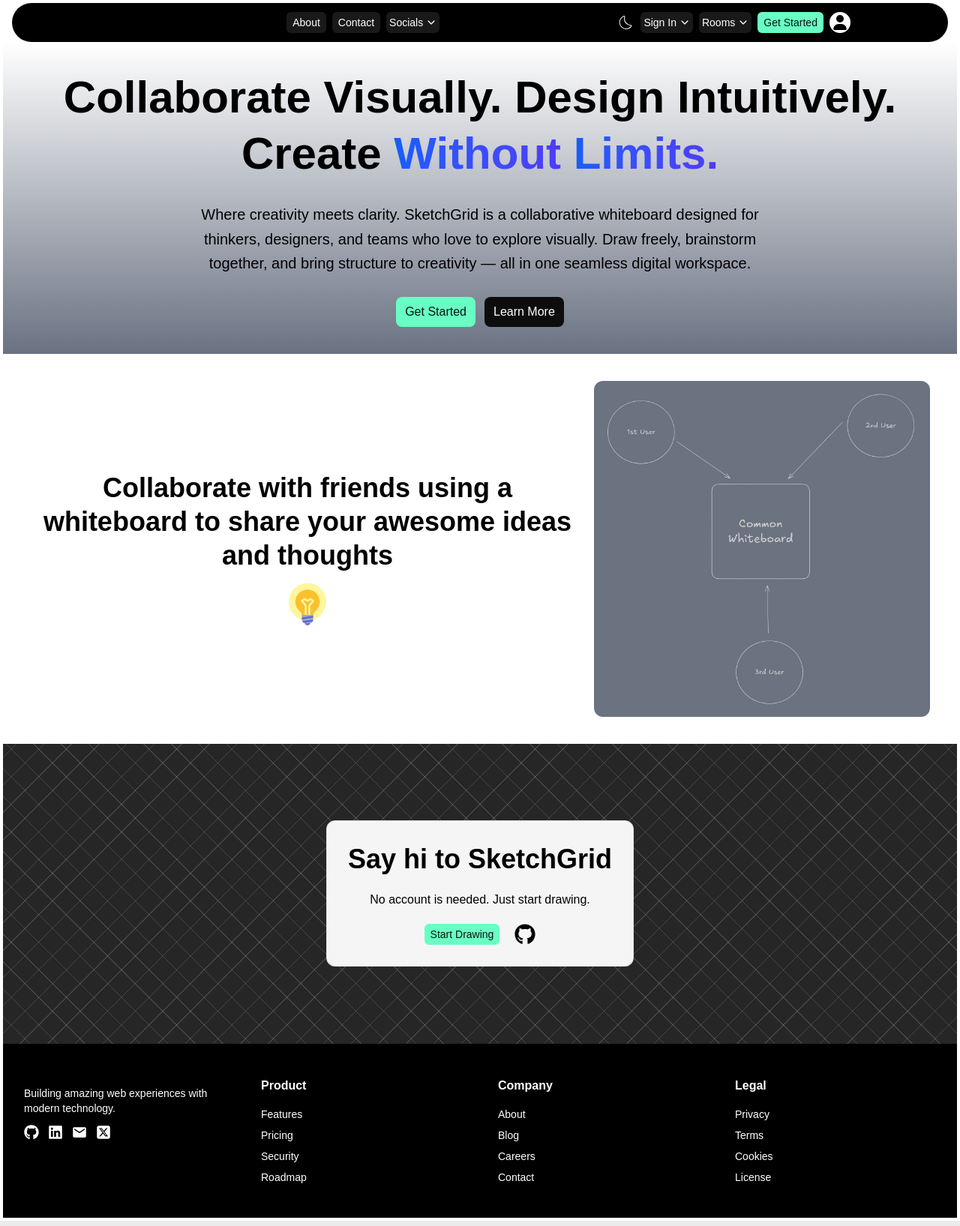
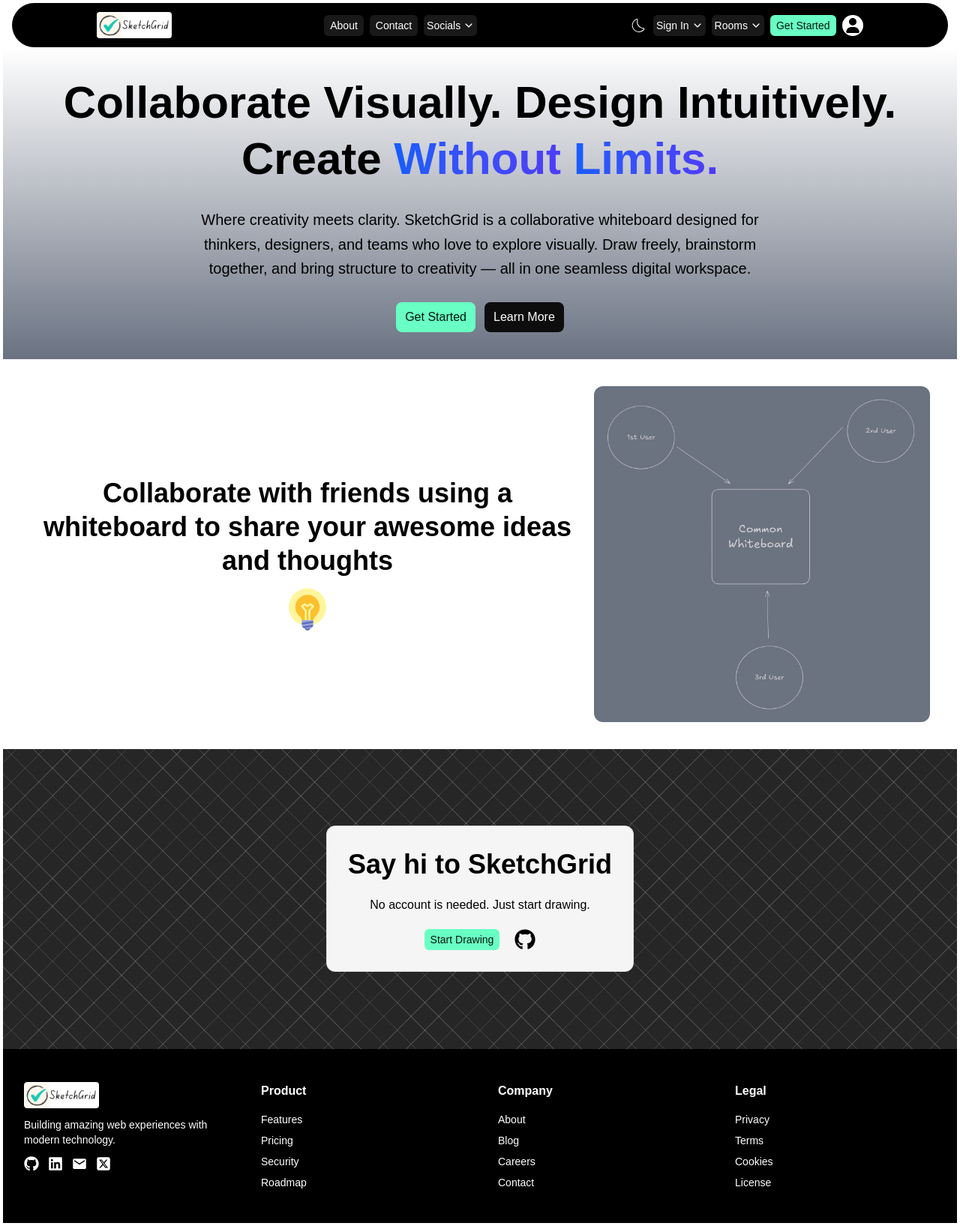
Before and after one commit to AakrshitThakur/sketch-grid, a Next.js app in the folder apps/frontend/: page / in a window 1280 px wide. Shown: the whole page at 75% size. Built offline with nearby package versions, Linux system fonts and the light colour scheme; a web font is replaced by a local one.

Commit message:
Image height and width attribute added

```diff
--- a/apps/frontend/components/footer.tsx
+++ b/apps/frontend/components/footer.tsx
@@ -14,9 +14,9 @@
           {/* Brand Section */}
           <div className="flex flex-col gap-3">
             {/* logo */}
-            <div className="w-32 h-auto relative rounded-sm overflow-hidden">
-              <Image className="w-full h-full" src="/logo.png" alt="Sketch Grid Logo" fill />
-            </div>
+            <Link href="/" className="flex rounded-sm overflow-hidden">
+              <Image src="/logo.png" alt="Sketch Grid Logo" className="rounded-sm overflow-hidden" height={25} width={100} />
+            </Link>
             <p className="text-sm">Building amazing web experiences with modern technology.</p>
             {/* Social Links */}
             <div className="flex gap-3">
--- a/apps/frontend/components/navbar.tsx
+++ b/apps/frontend/components/navbar.tsx
@@ -117,8 +117,8 @@
       <div className="flex justify-around items-center">
         {/* logo */}
         <Link href="/">
-          <div className="h-10 w-auto fixed rounded-sm overflow-hidden">
-            <Image className="w-full h-full" src="/logo.png" alt="Sketch Grid Logo" fill={true} objectFit="contain" />
+          <div className="flex rounded-sm overflow-hidden">
+            <Image src="/logo.png" alt="Sketch Grid Logo" height={40} width={100} />
           </div>
         </Link>
 
```
